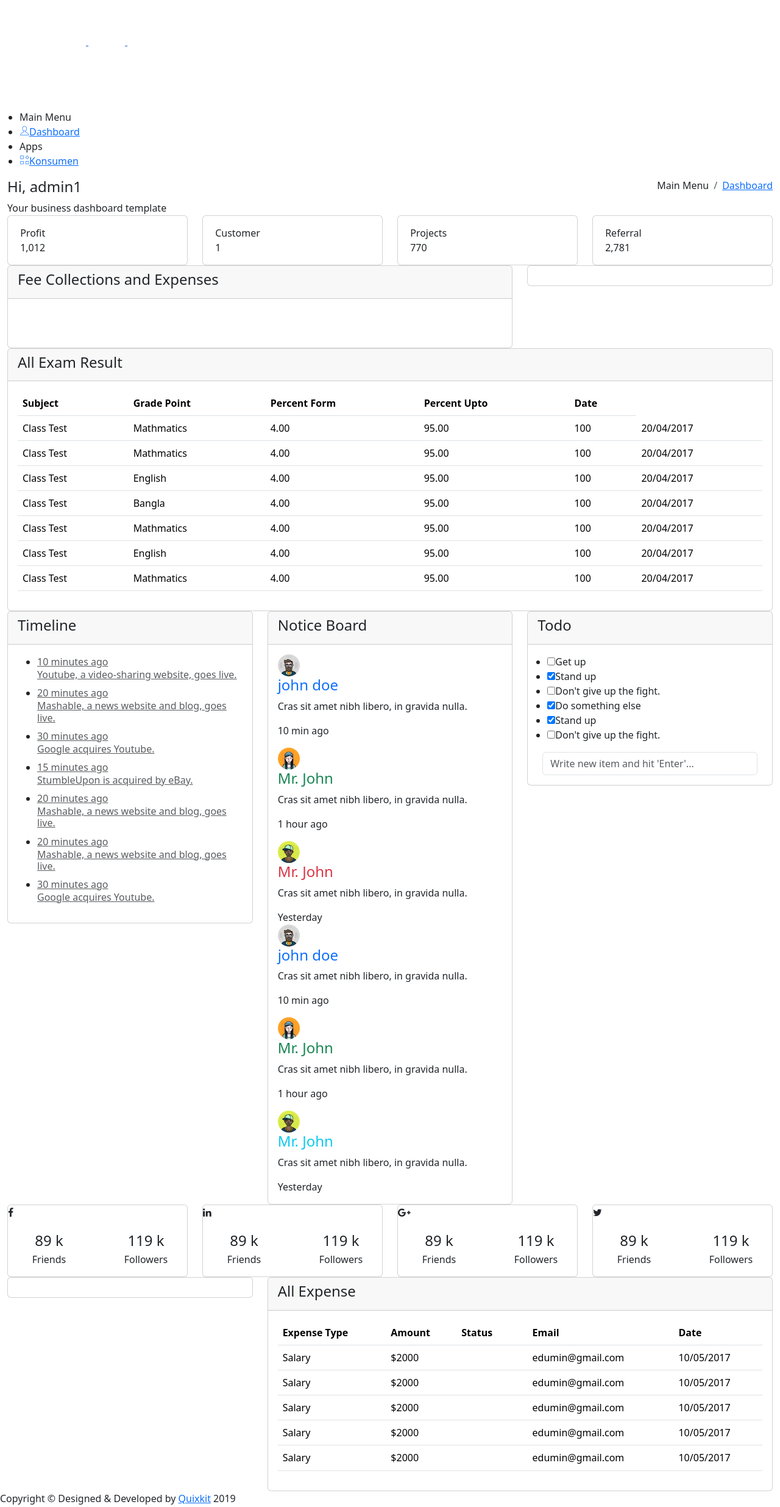
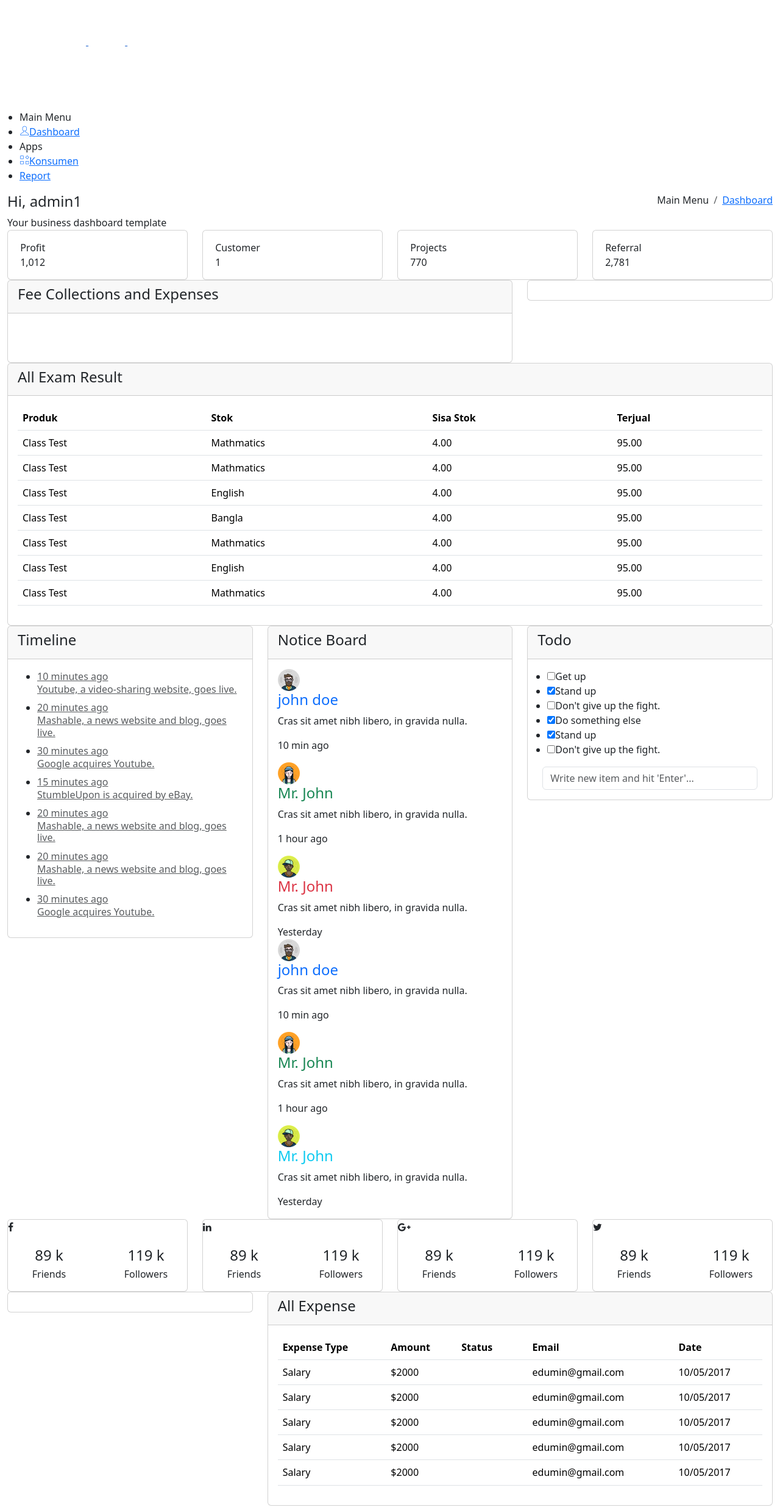
Before and after one commit to RAC0304/Web2, a PHP site: page /admin/halaman_admin.php in a window 1280 px wide. Shown: the top 2471 px of the page at 61% size. Run offline with PHP 8.4, Linux system fonts and the light colour scheme; a user stored in the database is signed in; data comes from the database, SQL or seed files in the repository; some libraries are stand-ins or nearby versions.

Commit message:
update admin

```diff
--- a/projek1/admin/halaman_admin.php
+++ b/projek1/admin/halaman_admin.php
@@ -164,11 +164,10 @@
                                     <table class="table student-data-table m-t-20">
                                         <thead>
                                             <tr>
-                                                <th>Subject</th>
-                                                <th>Grade Point</th>
-                                                <th>Percent Form</th>
-                                                <th>Percent Upto</th>
-                                                <th>Date</th>
+                                                <th>Produk</th>
+                                                <th>Stok</th>
+                                                <th>Sisa Stok</th>
+                                                <th>Terjual</th>
                                             </tr>
                                         </thead>
                                         <tbody>
@@ -181,10 +180,6 @@
                                                 <td>
                                                     95.00
                                                 </td>
-                                                <td>
-                                                    100
-                                                </td>
-                                                <td>20/04/2017</td>
                                             </tr>
                                             <tr>
                                                 <td>Class Test</td>
@@ -195,10 +190,6 @@
                                                 <td>
                                                     95.00
                                                 </td>
-                                                <td>
-                                                    100
-                                                </td>
-                                                <td>20/04/2017</td>
                                             </tr>
                                             <tr>
                                                 <td>Class Test</td>
@@ -209,10 +200,6 @@
                                                 <td>
                                                     95.00
                                                 </td>
-                                                <td>
-                                                    100
-                                                </td>
-                                                <td>20/04/2017</td>
                                             </tr>
                                             <tr>
                                                 <td>Class Test</td>
@@ -223,10 +210,6 @@
                                                 <td>
                                                     95.00
                                                 </td>
-                                                <td>
-                                                    100
-                                                </td>
-                                                <td>20/04/2017</td>
                                             </tr>
                                             <tr>
                                                 <td>Class Test</td>
@@ -237,10 +220,6 @@
                                                 <td>
                                                     95.00
                                                 </td>
-                                                <td>
-                                                    100
-                                                </td>
-                                                <td>20/04/2017</td>
                                             </tr>
                                             <tr>
                                                 <td>Class Test</td>
@@ -251,10 +230,6 @@
                                                 <td>
                                                     95.00
                                                 </td>
-                                                <td>
-                                                    100
-                                                </td>
-                                                <td>20/04/2017</td>
                                             </tr>
                                             <tr>
                                                 <td>Class Test</td>
@@ -265,10 +240,6 @@
                                                 <td>
                                                     95.00
                                                 </td>
-                                                <td>
-                                                    100
-                                                </td>
-                                                <td>20/04/2017</td>
                                             </tr>
                                         </tbody>
                                     </table>
--- a/projek1/admin/report_admin(chiesa).php
+++ b/projek1/admin/report_admin(chiesa).php
@@ -7,8 +7,7 @@
     <meta http-equiv="X-UA-Compatible" content="IE=edge">
     <meta name="viewport" content="width=device-width,initial-scale=1">
     <title>Focus - Bootstrap Admin Dashboard </title>
-    <link href="https://cdn.jsdelivr.net/npm/bootstrap@5.3.2/dist/css/bootstrap.min.css" rel="stylesheet"
-        integrity="sha384-T3c6CoIi6uLrA9TneNEoa7RxnatzjcDSCmG1MXxSR1GAsXEV/Dwwykc2MPK8M2HN" crossorigin="anonymous">
+    <link href="https://cdn.jsdelivr.net/npm/bootstrap@5.3.2/dist/css/bootstrap.min.css" rel="stylesheet" integrity="sha384-T3c6CoIi6uLrA9TneNEoa7RxnatzjcDSCmG1MXxSR1GAsXEV/Dwwykc2MPK8M2HN" crossorigin="anonymous">
     <!-- Favicon icon -->
     <link rel="icon" type="image/png" sizes="16x16" href="./images/favicon.png">
     <link href=".././vendor/pg-calendar/css/pignose.calendar.min.css" rel="stylesheet">
@@ -108,6 +107,7 @@
                                         <form class="d-inline" action="proses_edit_statut.php" method="post">
                                             <input type="hidden" name="id" value="Cancel">
                                             <button class="btn btn-danger" type>Cancel</button>
+                                        </form>
                                     </td>
                                 </tr>
                             <?php } ?>
--- a/projek1/admin/sidebar.php
+++ b/projek1/admin/sidebar.php
@@ -13,6 +13,8 @@
                     <li class="nav-label">Apps</li>
                     <li><a href="page_konsumen.php" aria-expanded="false"><i class="icon icon-app-store"></i><span class="nav-text">Konsumen</span></a>
                     </li>
+                    <li><a href="report_admin.php" aria-expanded="false"><i class="icon icon-app-report"></i><span class="nav-text">Report</span></a>
+                    </li>
                 </ul>
             </div>
         </div>
```
Also changed, not shown: projek1/admin/css.php (added, +7 -0 lines), projek1/admin/js.php (added, +13 -0 lines), projek1/admin/proses_edit_status.php (+15 -50 lines), projek1/admin/report_admin.php (+22 -27 lines). Lines whose indentation alone changed are shown as unchanged.
